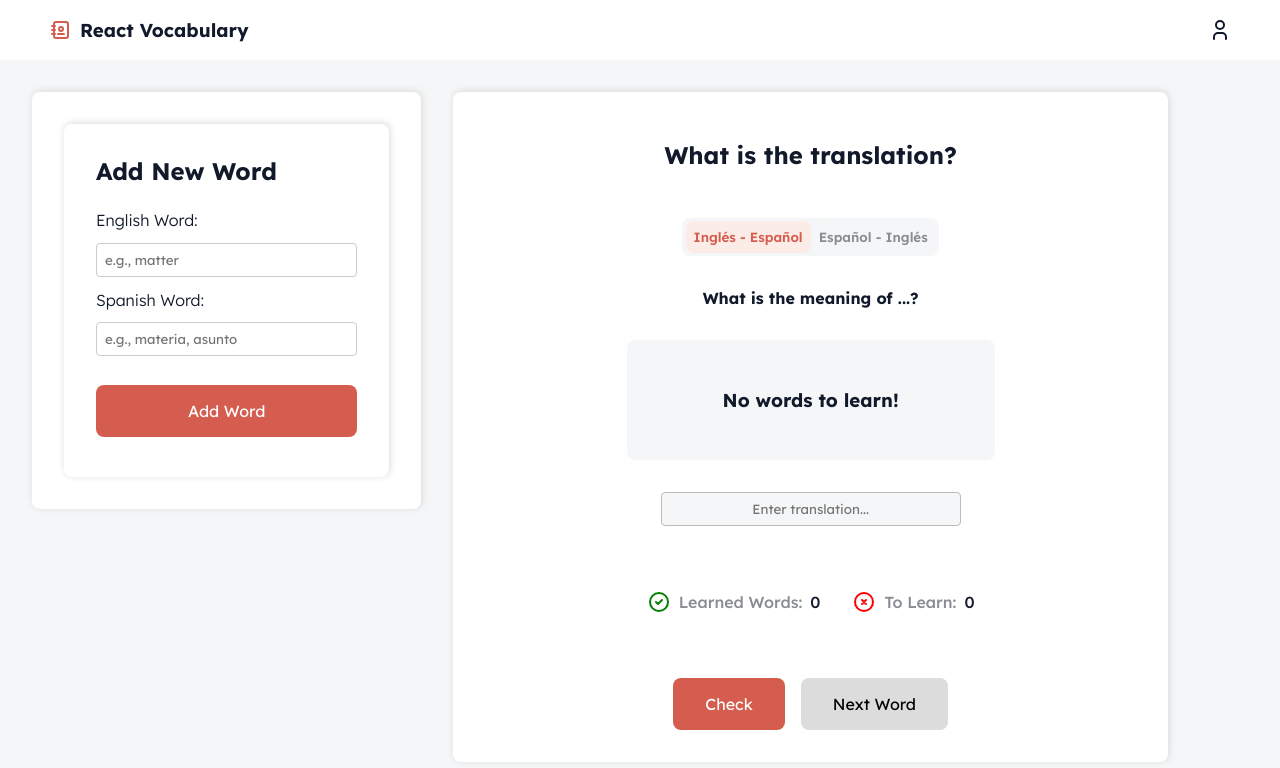
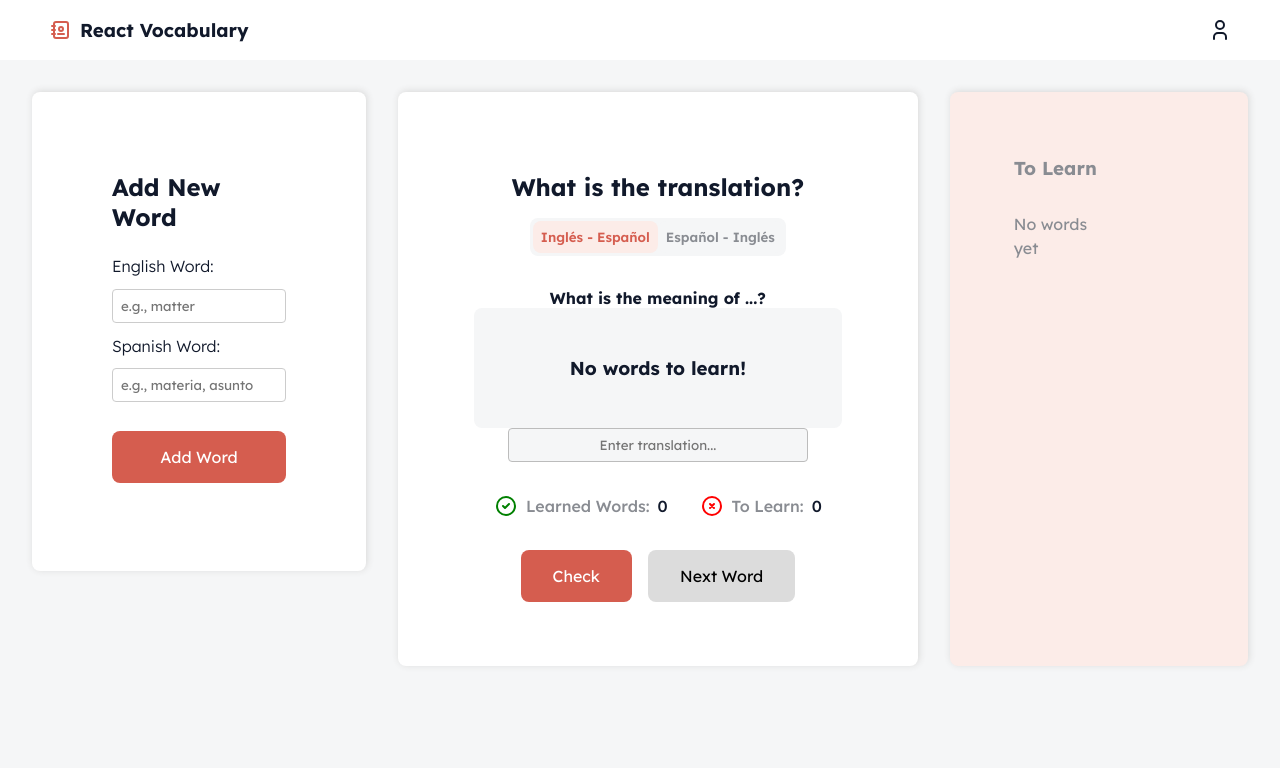
Before and after one commit to marialgoliva/App-Vocabulario---React, a React (Vite) app: page / in a window 1280 px wide. Shown: the top 768 px of the page. Built offline with nearby package versions, Linux system fonts and the light colour scheme.

Commit message:
Added card with list of words

```diff
--- a/src/App.css
+++ b/src/App.css
@@ -9,13 +9,12 @@
     display: flex;
     gap: 2rem;
     padding: 2rem;
-    max-width: 1200px;
     width: 100%;
 
     .wordForm {
       background-color: var(--primary-color);
       flex: 1;
-      padding: 2rem;
+      padding: 4rem;
       border-radius: 0.5rem;
       box-shadow: 1px -1px 7px #d8d8d8;
       height: fit-content;
@@ -24,7 +23,7 @@
     .quizForm {
       background-color: var(--primary-color);
       flex: 2;
-      padding: 2rem;
+      padding: 4rem;
       border-radius: 0.5rem;
       box-shadow: 1px -1px 7px #d8d8d8;
       height: fit-content;
@@ -32,8 +31,29 @@
       flex-direction: column;
       align-items: center;
     }
+
+    .listCard {
+      background-color: var(--primary-color);
+      flex: 1;
+      padding: 4rem;
+      border-radius: 0.5rem;
+      box-shadow: 1px -1px 7px #d8d8d8;
+      height: fit-content;
+    }
+
+    .listsContainer {
+      display: flex;
+      flex-direction: column;
+      gap: 2rem;
+
+      section:first-child {
+        background-color: #fcece8;
+        color: var(--secondary-color);
+      }
+      section:last-child {
+        color: var(--text-secondary);
+      }
+    }
   }
 
-  /* La zona de la izquierda (Formulario) */
-
 }
--- a/src/App.jsx
+++ b/src/App.jsx
@@ -1,19 +1,38 @@
+import React, { useEffect } from 'react'
 import './App.css'
 import Navbar from './components/Navbar';
 import WordForm from './components/WordForm';
 import QuizCard from './components/QuizCard';
+import ListCard from './components/ListCard';
+
 
 function App() {
+
+  const [wordsList, setWordsList] = React.useState(() => {
+    const savedWords = localStorage.getItem("wordsList");
+    return savedWords ? JSON.parse(savedWords) : [];
+  });
+
+  const [learned, setLearned] = React.useState(() => {
+    const savedLearned = localStorage.getItem("learned");
+    return savedLearned ? JSON.parse(savedLearned) : [];
+  });
+
+
+
+
 
   return (
     <>
       <main className="mainContainer">
         <Navbar></Navbar>
         <div>
-          <section className="wordForm">
-            <WordForm></WordForm>
+          <WordForm wordsList={wordsList} setWordsList={setWordsList}></WordForm>
+          <QuizCard wordsList={wordsList} learned={learned} setLearned={setLearned}></QuizCard>
+          <section className='listsContainer'>
+            <ListCard title="To Learn" wordsList={wordsList.filter(word => !learned.includes(word.english))}></ListCard>
+            {learned.length > 0 && <ListCard title="Learned" wordsList={wordsList.filter(word => learned.includes(word.english))}></ListCard>}
           </section>
-            <QuizCard></QuizCard>
         </div>
       </main>
     </>
--- /dev/null
+++ b/src/components/ListCard.css
@@ -0,0 +1,10 @@
+.listCard {
+    min-width: fit-content;
+    ul {
+        margin-top: 2rem;
+        list-style: none;
+        font-weight: 400;
+        line-height: 1.5rem;
+        columns: 2;
+    }
+}
--- /dev/null
+++ b/src/components/ListCard.jsx
@@ -0,0 +1,21 @@
+import React from "react";
+import './ListCard.css'
+
+export default function ListCard({ title, wordsList }) {
+    return (
+        <section className="listCard">
+            <h3>{title}</h3>
+
+                <ul className="list">
+                    {wordsList.length === 0 ?
+                    <p>No words yet</p> :
+                    wordsList.map((word, index) =>
+                    (
+                        <li key={index}>
+                            {word.english}
+                        </li>
+                    ))}
+                </ul>
+        </section>
+    )
+}
--- a/src/components/QuizCard.jsx
+++ b/src/components/QuizCard.jsx
@@ -26,18 +26,14 @@ const getRandomWord = (wordsList, setQuizWord, quizWord, setUserAnswer, setFeedb
     setFeedback("");
 };
 
-export default function QuizCard() {
+export default function QuizCard({ wordsList, learned, setLearned }) {
 
     const [quizWord, setQuizWord] = React.useState(null);
-    const [wordsList,] = React.useState(() => {
-        const savedWords = localStorage.getItem("wordsList");
-        return savedWords ? JSON.parse(savedWords) : [];
-    });
     const [userAnswer, setUserAnswer] = useState("");
     const [feedback, setFeedback] = useState("");
     const [correctHits, setCorrectHits] = useState([]);
-    const [learned, setLearned] = useState([]);
     const toLearnWords = wordsList.filter(word => !learned.includes(word.english));
+    console.log('toLearnWords :>> ', toLearnWords);
 
     const checkAnswer = () => {
         if (!quizWord) return;
@@ -50,6 +46,7 @@ export default function QuizCard() {
             });
             if (newNumber === 3) {
                 setLearned(prev => [...prev, quizWord.english]);
+                localStorage.setItem("learned", JSON.stringify([...learned, quizWord.english]));
             }
             if (toLearnWords.length === 1) {
                 setQuizWord(null);
@@ -86,14 +83,14 @@ export default function QuizCard() {
             }
         }
 
-    }, [wordsList, quizWord]);
+    }, [wordsList, quizWord, toLearnWords]);
 
     useEffect(() => {
         localStorage.setItem("wordsList", JSON.stringify(wordsList));
-    }, []);
+    }, [wordsList]);
 
     return (
-        <div className="quizForm">
+        <section className="quizForm">
             <h2 className="quizTitle">What is the translation?</h2>
             <div className="changeLanguage">
                 {/* Componente botones */}
@@ -125,6 +122,6 @@ export default function QuizCard() {
                 <button onClick={() => getRandomWord(toLearnWords, setQuizWord, quizWord, setUserAnswer, setFeedback)}>Next Word</button>
             </div>
 
-        </div>
+        </section>
     );
 }
--- a/src/components/WordForm.jsx
+++ b/src/components/WordForm.jsx
@@ -2,14 +2,14 @@ import React, { useEffect, useRef, useState } from "react";
 import "./WordForm.css";
 import Alert from "./Alert";
 
-export default function WordForm() {
+export default function WordForm({wordsList, setWordsList }) {
 
     const [englishWord, setEnglishWord] = useState("");
     const [spanishWord, setSpanishWord] = useState("");
-    const [wordsList, setWordsList] = useState(() => {
-        const savedWords = localStorage.getItem("wordsList");
-        return savedWords ? JSON.parse(savedWords) : [];
-    });
+    // const [wordsList, setWordsList] = useState(() => {
+    //     const savedWords = localStorage.getItem("wordsList");
+    //     return savedWords ? JSON.parse(savedWords) : [];
+    // });
     const [alert, setAlert] = useState(null);
 
     useEffect(() => {
@@ -42,8 +42,8 @@ export default function WordForm() {
 
     return (
 
-        <>
-        <form action="" onSubmit={(e) => handleSubmit(e)} className="wordForm">
+        <section className="wordForm">
+        <form action="" onSubmit={(e) => handleSubmit(e)}>
             <h2>Add New Word</h2>
             <div className={`formContent `}>
                 <label htmlFor="englishWord">English Word:</label>
@@ -58,7 +58,7 @@ export default function WordForm() {
             </div>
         </form>
         {alert && <Alert type={alert.type} message={alert.message} />}
-        </>
+        </section>
     )
 
 
```
